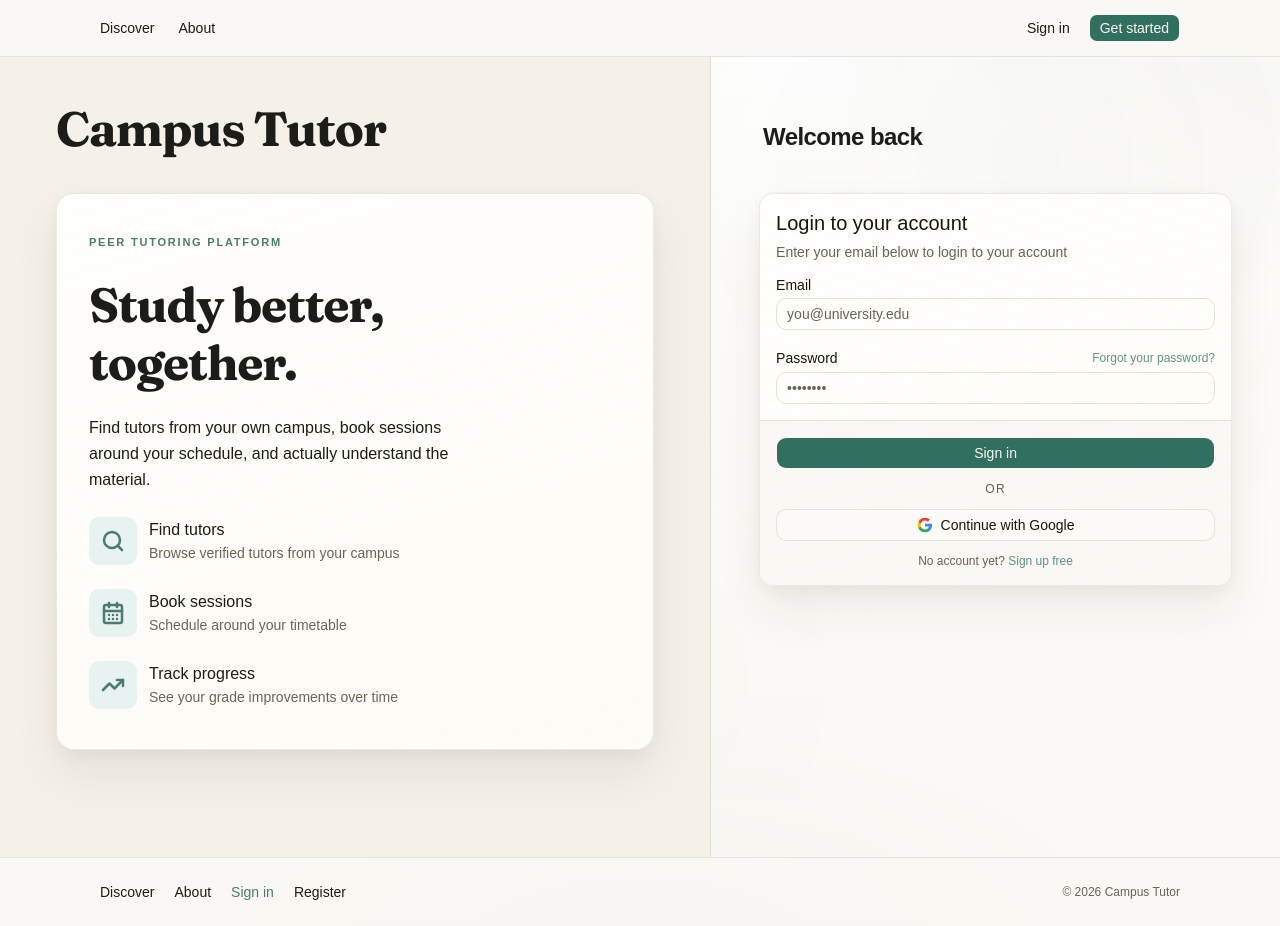
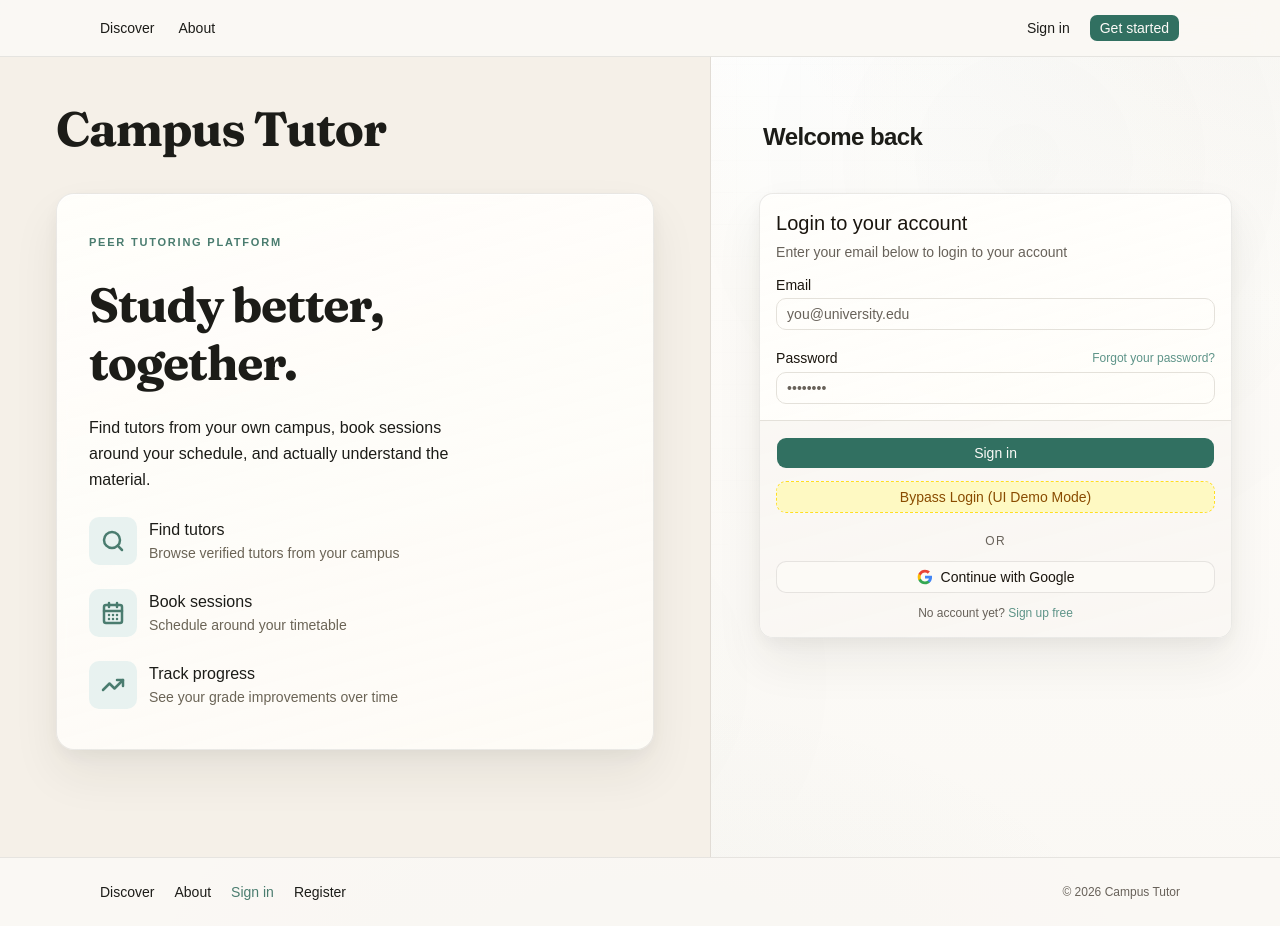
Before and after one commit to bounswe/bounswe2026group5, a React (Vite) app in the folder web/: page /login in a window 1280 px wide. Built offline with nearby package versions, Linux system fonts and the light colour scheme.

Commit message:
feat: add demo login pass button for testing purposes (remove later)

```diff
--- a/web/src/routes/_unauthorized/login.tsx
+++ b/web/src/routes/_unauthorized/login.tsx
@@ -1,4 +1,4 @@
-import { createFileRoute, Link } from '@tanstack/react-router'
+import { createFileRoute, Link, useRouter } from '@tanstack/react-router'
 import { Button } from "@/components/ui/button"
 import { Input } from "@/components/ui/input"
 import { Label } from "@/components/ui/label"
@@ -12,6 +12,10 @@ import {
     CardTitle,
 } from "@/components/ui/card"
 import { Heading, Muted, Body, Display } from "@/components/Typography"
+
+// DEMO BYPASS IMPORT - FUTURE: Delete this once real auth is merged
+import { setDemoAuthRole } from '@/lib/demoAuth'
+
 const FEATURES = [
     { icon: Search,      title: 'Find tutors',    desc: 'Browse verified tutors from your campus' },
     { icon: CalendarDays, title: 'Book sessions', desc: 'Schedule around your timetable'          },
@@ -23,6 +27,8 @@ export const Route = createFileRoute('/_unauthorized/login')({
 })
 
 function RouteComponent() {
+    const router = useRouter()
+
     return (
         <div className="grid min-h-screen lg:grid-cols-[5fr_4fr]">
 
@@ -30,10 +36,7 @@ function RouteComponent() {
                 <Display className="mb-10">Campus Tutor</Display>
                 <div className="island-shell rounded-2xl px-8 py-10 space-y-6 min-h-3/4">
                     <Body className="island-kicker">Peer tutoring platform</Body>
-                    <Display
-                        as="h2"
-                        className="leading-[1.2] max-w-xs"
-                    >
+                    <Display as="h2" className="leading-[1.2] max-w-xs">
                         Study better,<br />together.
                     </Display>
                     <Body className="text-(--color-brand-ink-soft) max-w-90">
@@ -47,8 +50,8 @@ function RouteComponent() {
                                 <Icon className="w-6 h-6 text-accent" strokeWidth={2.5} />
                               </span>
                                 <div>
-                                    <Body className=" font-medium text-ink">{title}</Body>
-                                    <Muted className=" text-ink-soft">{desc}</Muted>
+                                    <Body className="font-medium text-ink">{title}</Body>
+                                    <Muted className="text-ink-soft">{desc}</Muted>
                                 </div>
                             </li>
                         ))}
@@ -57,11 +60,8 @@ function RouteComponent() {
             </aside>
 
             <main className="flex flex-col justify-start items-center px-6 py-16 sm:px-12">
-
-
                 <div className="w-full max-w-lg rise-in">
 
-                        {/* Page-level greeting — above the Card */}
                     <div className="mb-6 px-1">
                         <Heading as="h2" className="mb-10">Welcome back</Heading>
                     </div>
@@ -114,11 +114,32 @@ function RouteComponent() {
                         </CardContent>
 
                         <CardFooter className="flex-col gap-3">
+                            {/* THE REAL FORM SUBMIT BUTTON */}
                             <Button type="submit" form="login-form" className="w-full">
                                 Sign in
                             </Button>
 
-                                <div className="flex items-center gap-3 w-full">
+                            {/* ---------------------------------------------------------
+                                    DEMO LOGIN BYPASS BUTTON
+                                    Added temporarily so UI teammates can view the Dashboard.
+                                    FUTURE: Delete this entire button once real auth is merged.
+                                --------------------------------------------------------- */}
+                            <Button
+                                type="button"
+                                variant="secondary"
+                                className="w-full bg-yellow-100 text-yellow-800 hover:bg-yellow-200 border border-dashed border-yellow-300"
+                                onClick={() => {
+                                    setDemoAuthRole('mentor')
+                                    router.navigate({
+                                        to: '/dashboard',
+                                        search: { mode: 'mentor' }
+                                    })
+                                }}
+                            >
+                                Bypass Login (UI Demo Mode)
+                            </Button>
+
+                            <div className="flex items-center gap-3 w-full mt-2">
                                 <div className="flex-1 h-px bg-(--color-brand-line)" />
                                 <Muted as="span" className="text-xs uppercase tracking-widest">or</Muted>
                                 <div className="flex-1 h-px bg-(--color-brand-line)" />
@@ -148,7 +169,6 @@ function RouteComponent() {
 
                 </div>
             </main>
-
         </div>
     )
 }
```
Lines whose indentation alone changed are shown as unchanged.
